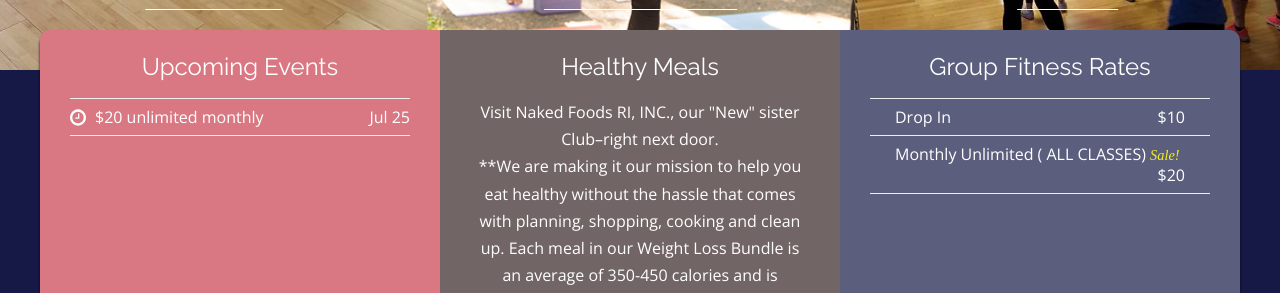
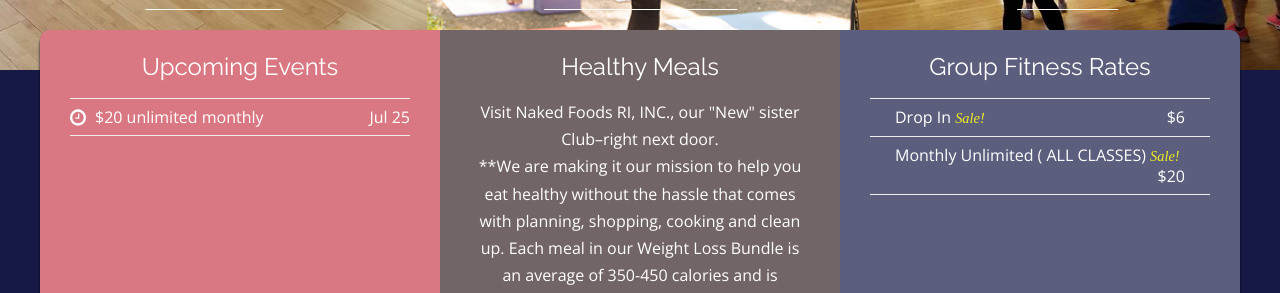
Before and after one commit to rwstone/shapeitup, a Jekyll site: the page built from index.md, in a window 1280 px wide. Shown: the part 408-701 px from the top of the page. Built offline with Jekyll 4.4.1, drawn with Linux system fonts in a browser that asks for light colours; some web fonts are replaced.

Commit message:
Updated Index

```diff
--- a/index.md
+++ b/index.md
@@ -17,8 +17,8 @@ nutrition_description: "\nVisit Naked Foods RI, INC., our \"New\" sister Club--r
   protein bites, and protein puddings.***"
 passes:
 - name: Drop In
-  price: "$10"
-  is_sale: false
+  price: "$6"
+  is_sale: true
 - name: Monthly Unlimited ( ALL CLASSES)
   price: "$20"
   is_sale: true
```
Also changed, not shown: other parts of index.md (+1 -1 lines).
